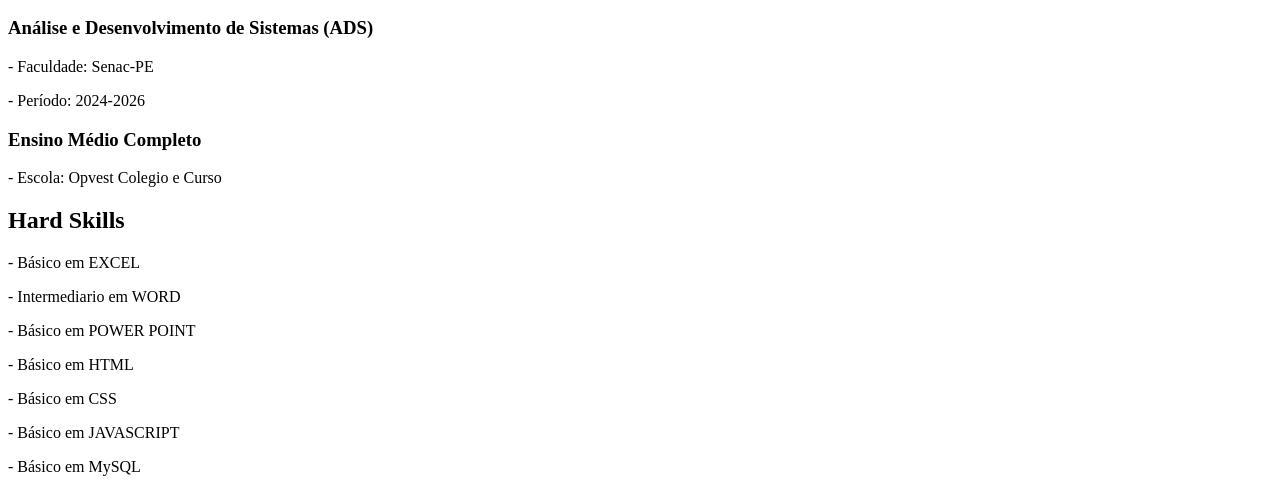
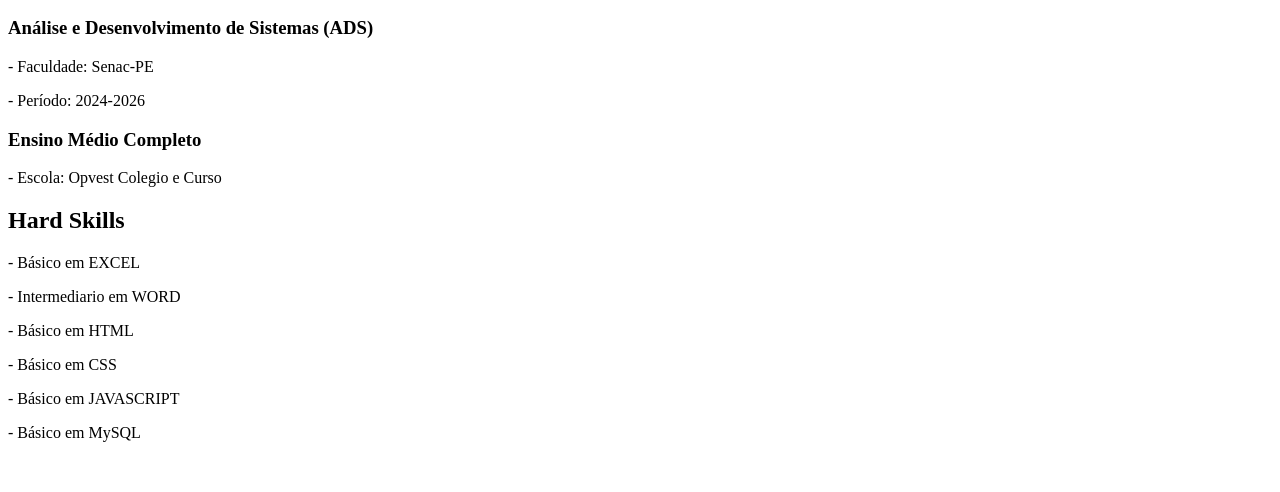
Before and after one commit to Pedro-Maciel77/TADS039, a plain HTML site: page CLT/primeirapag.html in a window 1280 px wide. Shown: the part 478-970 px from the top of the page. After the commit the page ends 936 px from the top, so only its background shows below. Drawn offline with Linux system fonts and the light colour scheme.

Commit message:
Atualização no currículo de Pedro Henrique

```diff
--- a/CLT/primeirapag.html
+++ b/CLT/primeirapag.html
@@ -30,7 +30,6 @@
     <p><h2>Hard Skills</h2></p>
     <p>- Básico em EXCEL</p>
         - Intermediario em WORD
-        <p>- Básico em POWER POINT</p>
         <p>- Básico em HTML</p>
         <p>- Básico em CSS</p>
         <p>- Básico em JAVASCRIPT</p>
```
